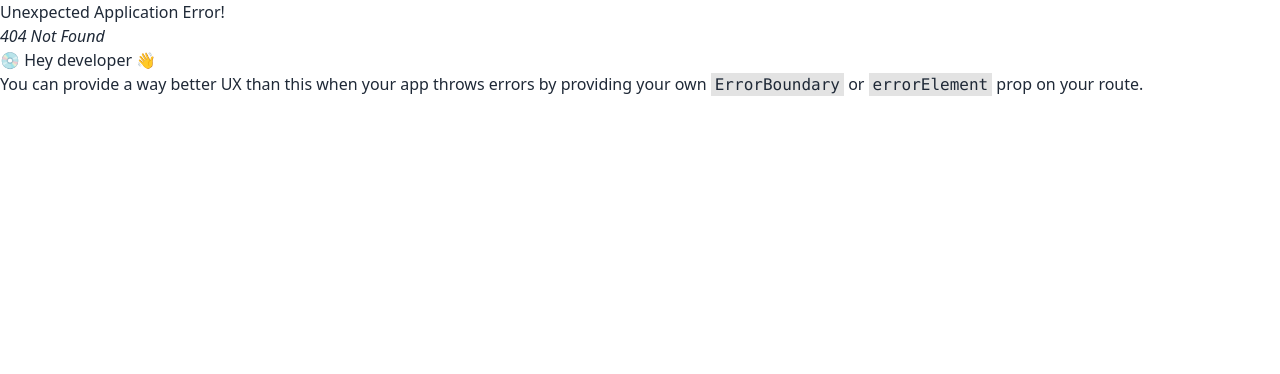
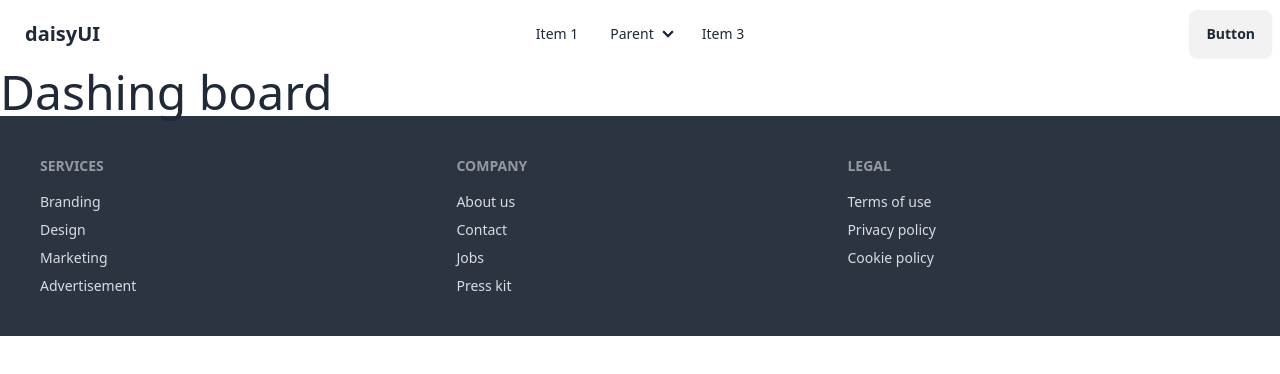
Before and after one commit to Takmim00/Boi-poka-book-vibe, a React (Vite) app: page /dashboard in a window 1280 px wide. Before the commit this address had no page. Shown: the top 374 px of the page. Built offline with nearby package versions, Linux system fonts and the light colour scheme.

Commit message:
navbar and footer added

```diff
--- /dev/null
+++ b/src/Components/Dashboard/Dashboard.jsx
@@ -0,0 +1,11 @@
+import React from 'react';
+
+const Dashboard = () => {
+    return (
+        <div>
+            <h2 className="text-5xl">Dashing board</h2>
+        </div>
+    );
+};
+
+export default Dashboard;
--- /dev/null
+++ b/src/Components/ErrorPage/ErrorPage.jsx
@@ -0,0 +1,12 @@
+import React from 'react';
+
+const ErrorPage = () => {
+    return (
+        <div>
+            <h2 className='text-5xl font-bold
+            '>Page not Found</h2>
+        </div>
+    );
+};
+
+export default ErrorPage;
--- /dev/null
+++ b/src/Components/Footer/Footer.jsx
@@ -0,0 +1,28 @@
+const Footer = () => {
+  return (
+    <footer className="footer bg-neutral text-neutral-content p-10">
+      <nav>
+        <h6 className="footer-title">Services</h6>
+        <a className="link link-hover">Branding</a>
+        <a className="link link-hover">Design</a>
+        <a className="link link-hover">Marketing</a>
+        <a className="link link-hover">Advertisement</a>
+      </nav>
+      <nav>
+        <h6 className="footer-title">Company</h6>
+        <a className="link link-hover">About us</a>
+        <a className="link link-hover">Contact</a>
+        <a className="link link-hover">Jobs</a>
+        <a className="link link-hover">Press kit</a>
+      </nav>
+      <nav>
+        <h6 className="footer-title">Legal</h6>
+        <a className="link link-hover">Terms of use</a>
+        <a className="link link-hover">Privacy policy</a>
+        <a className="link link-hover">Cookie policy</a>
+      </nav>
+    </footer>
+  );
+};
+
+export default Footer;
--- /dev/null
+++ b/src/Components/Home/Home.jsx
@@ -0,0 +1,11 @@
+import React from 'react';
+
+const Home = () => {
+    return (
+        <div>
+            <h2>THis is home Page</h2>
+        </div>
+    );
+};
+
+export default Home;
--- /dev/null
+++ b/src/Components/NavBar/NavBar.jsx
@@ -0,0 +1,77 @@
+const NavBar = () => {
+  return (
+    <div className="navbar bg-base-100">
+      <div className="navbar-start">
+        <div className="dropdown">
+          <div tabIndex={0} role="button" className="btn btn-ghost lg:hidden">
+            <svg
+              xmlns="http://www.w3.org/2000/svg"
+              className="h-5 w-5"
+              fill="none"
+              viewBox="0 0 24 24"
+              stroke="currentColor"
+            >
+              <path
+                strokeLinecap="round"
+                strokeLinejoin="round"
+                strokeWidth="2"
+                d="M4 6h16M4 12h8m-8 6h16"
+              />
+            </svg>
+          </div>
+          <ul
+            tabIndex={0}
+            className="menu menu-sm dropdown-content bg-base-100 rounded-box z-[1] mt-3 w-52 p-2 shadow"
+          >
+            <li>
+              <a>Item 1</a>
+            </li>
+            <li>
+              <a>Parent</a>
+              <ul className="p-2">
+                <li>
+                  <a>Submenu 1</a>
+                </li>
+                <li>
+                  <a>Submenu 2</a>
+                </li>
+              </ul>
+            </li>
+            <li>
+              <a>Item 3</a>
+            </li>
+          </ul>
+        </div>
+        <a className="btn btn-ghost text-xl">daisyUI</a>
+      </div>
+      <div className="navbar-center hidden lg:flex">
+        <ul className="menu menu-horizontal px-1">
+          <li>
+            <a>Item 1</a>
+          </li>
+          <li>
+            <details>
+              <summary>Parent</summary>
+              <ul className="p-2">
+                <li>
+                  <a>Submenu 1</a>
+                </li>
+                <li>
+                  <a>Submenu 2</a>
+                </li>
+              </ul>
+            </details>
+          </li>
+          <li>
+            <a>Item 3</a>
+          </li>
+        </ul>
+      </div>
+      <div className="navbar-end">
+        <a className="btn">Button</a>
+      </div>
+    </div>
+  );
+};
+
+export default NavBar;
--- a/src/Components/Root/Root.jsx
+++ b/src/Components/Root/Root.jsx
@@ -1,9 +1,14 @@
+import { Outlet } from "react-router-dom";
+import Footer from "../Footer/Footer";
+import NavBar from "../NavBar/NavBar";
 
 
 const Root = () => {
     return (
         <div>
-            <h3>Hello from root</h3>
+            <NavBar></NavBar>
+            <Outlet></Outlet>
+            <Footer></Footer>
         </div>
     );
 };
--- a/src/main.jsx
+++ b/src/main.jsx
@@ -3,11 +3,25 @@
 import { createBrowserRouter, RouterProvider } from "react-router-dom";
 import "./index.css";
 import Root from "./Components/Root/Root";
+import ErrorPage from "./Components/ErrorPage/Errorpage";
+import Home from "./Components/Home/Home";
+import Dashboard from "./Components/Dashboard/Dashboard";
 
 const router = createBrowserRouter([
   {
     path: "/",
     element: <Root></Root>,
+    errorElement: <ErrorPage></ErrorPage>,
+    children : [
+      {
+        path:'/',
+        element: <Home></Home>
+      },
+      {
+        path: 'dashboard',
+        element:<Dashboard></Dashboard>
+      }
+    ]
   },
 ]);
 
```
